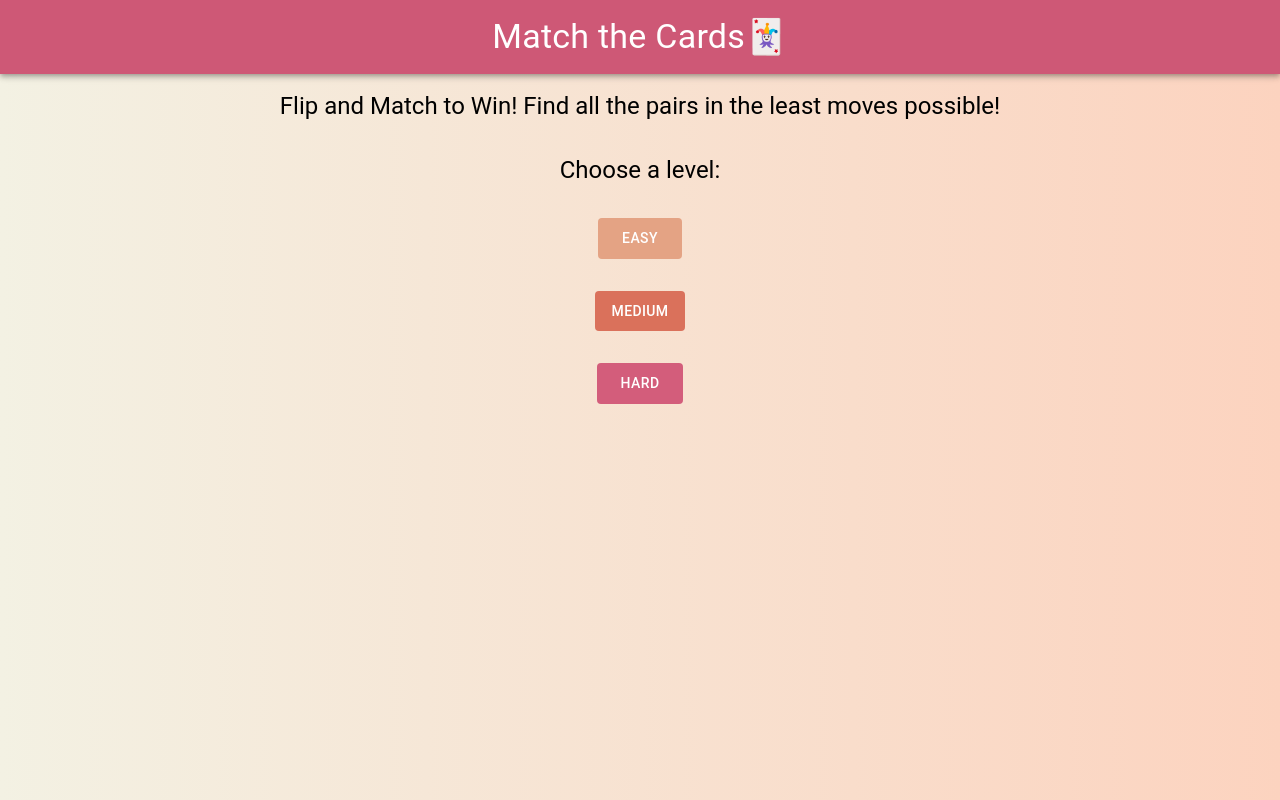
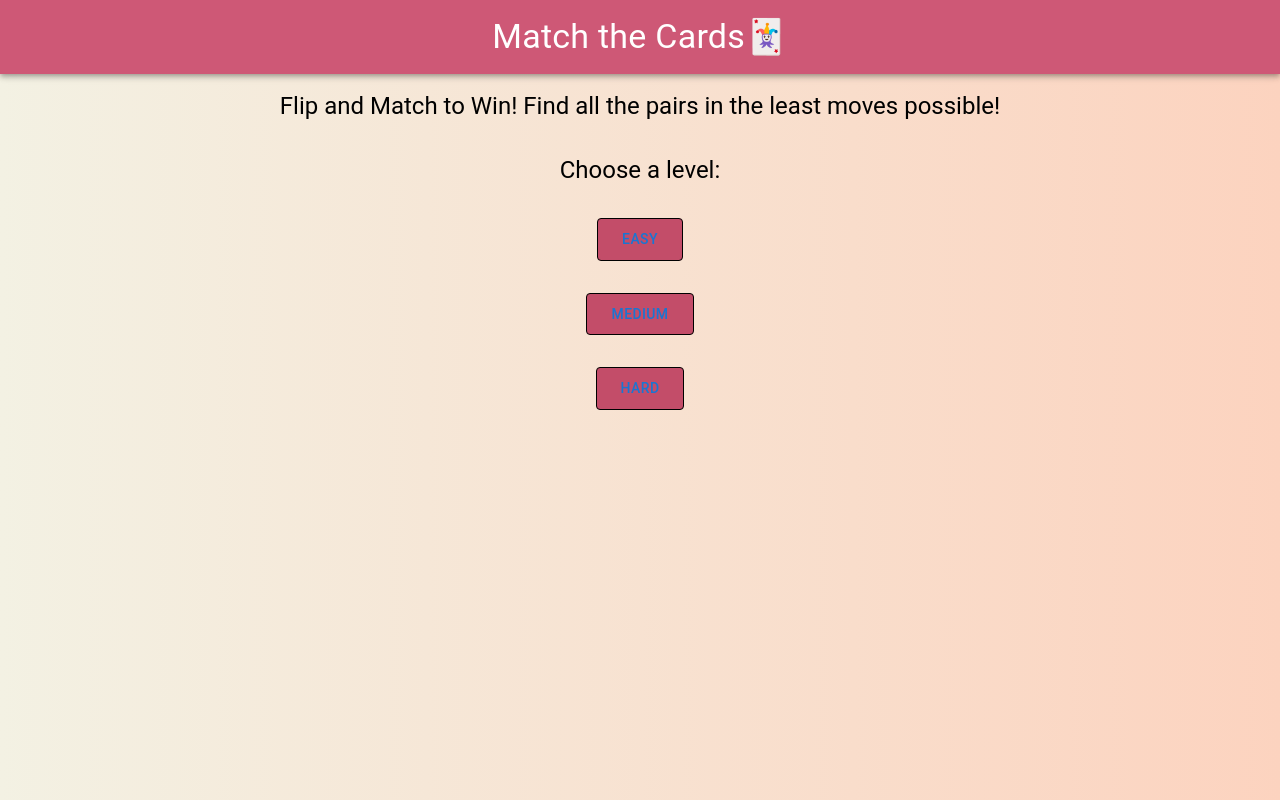
Before and after one commit to kavyakunder/card-game, a React (Create React App) app: page / in a window 1280 px wide. Built offline with nearby package versions, Linux system fonts and the light colour scheme.

Commit message:
refactor:make changes

```diff
--- a/src/App.style.tsx
+++ b/src/App.style.tsx
@@ -1,10 +1,29 @@
 import { makeStyles } from "@mui/styles";
 
 export const useAppStyles = makeStyles({
+  btnLevels: {
+    "& .MuiButton-root": {
+      color: "#fffff !important",
+      margin: "1rem",
+      padding: "0.5rem 1.5rem",
+      border: "1px solid black",
+      backgroundColor: "#C34D69",
+    },
+  },
   btnHard: {
-    "& .MuiButtonBase-root": {
-      backgroundColor: "#C34D69",
-      color: "#fffff",
+    backgroundColor: "#C34D69",
+    // },
+  },
+
+  btnMedium: {
+    "& .MuiButton-root": {
+      backgroundColor: "#DA715B",
+    },
+  },
+  btnEasy: {
+    "& .MuiButton-root": {
+      backgroundColor: "#E4A384",
+      color: "#ffff",
       margin: "1rem",
       padding: "0.5rem 1.5rem",
     },
--- a/src/App.tsx
+++ b/src/App.tsx
@@ -4,6 +4,7 @@ import Typography from "@mui/material/Typography";
 import AppBar from "@mui/material/AppBar";
 import Grid from "@mui/material/Grid";
 import { Card } from "./component/Card";
+import { useMemo } from "react";
 import { useAppStyles } from "./App.style";
 
 const CARD_DATA: CardType[] = [
@@ -36,11 +37,14 @@ function App(): JSX.Element {
   const [cards, setCards] = useState<Array<CardType>>([]);
   const [moves, setMoves] = useState<number>(0);
 
-  const matchedCards = cards.filter((card) => card.isMatched);
+  const matchedCards = useMemo(
+    () => cards.filter((card) => card.isMatched),
+    [cards]
+  );
 
   const shuffleArray = (array: CardType[]) => {
     for (let i = array.length - 1; i > 0; i--) {
-      let j = Math.floor(Math.random() * (i + 1));
+      const j = Math.floor(Math.random() * (i + 1));
       [array[i], array[j]] = [array[j], array[i]];
     }
     return array;
@@ -48,22 +52,23 @@ function App(): JSX.Element {
 
   const handleCardClick = (clickedCard: CardType) => {
     const updatedCards = [...cards];
+
     const cardIndex = cards.findIndex((card) => card.id === clickedCard.id);
 
     updatedCards[cardIndex] = {
       ...updatedCards[cardIndex],
       isFlipped: true,
     };
+
     setCards(updatedCards);
 
-    let flippedCards = updatedCards.filter(
+    const flippedCards = updatedCards.filter(
       (card) => card.isFlipped && !card.isMatched
     );
 
     if (flippedCards.length === 2) {
       setMoves(moves + 1);
       const [card1, card2] = flippedCards;
-
       const matchedCards = updatedCards.map((card) => {
         return {
           ...card,
@@ -76,15 +81,13 @@ function App(): JSX.Element {
             card.isMatched,
         };
       });
-
       setTimeout(() => {
         setCards(matchedCards);
-      }, 400);
+      }, 1000);
     } else {
       setCards(updatedCards);
     }
   };
-
   const handleDifficultyLevel = (level: string) => {
     let numOfCards;
     switch (level) {
@@ -103,7 +106,7 @@ function App(): JSX.Element {
     setCards(shuffleArray(CARD_DATA.slice(0, numOfCards)));
   };
 
-  const playAgain = () => {
+  const handleRestart = () => {
     setCards([]);
     setMoves(0);
   };
@@ -134,7 +137,7 @@ function App(): JSX.Element {
               <Grid display="flex" justifyContent="center" alignItems="center">
                 <Button
                   variant="contained"
-                  onClick={playAgain}
+                  onClick={handleRestart}
                   data-testid="btn-playAgain"
                   style={{
                     backgroundColor: "#C34D69",
@@ -157,7 +160,7 @@ function App(): JSX.Element {
           <Grid display="flex" justifyContent="center">
             <Button
               variant="contained"
-              onClick={playAgain}
+              onClick={handleRestart}
               data-testid="btn-playAgain"
               style={{
                 backgroundColor: "#E4A384",
@@ -172,13 +175,14 @@ function App(): JSX.Element {
         </>
       )}
 
-      {cards.length === 0 ? (
+      {!cards.length ? (
         <Grid
           container
           alignItems="center"
           direction="column"
           display="flex"
           justifyContent="space-around"
+          className={classes.btnLevels}
         >
           <Typography
             data-testid="sub-title"
@@ -200,36 +204,18 @@ function App(): JSX.Element {
           <Button
             data-testid="btn-easy"
             onClick={() => handleDifficultyLevel("easy")}
-            style={{
-              backgroundColor: "#E4A384",
-              color: "#ffff",
-              margin: "1rem",
-              padding: "0.5rem 1.5rem",
-            }}
           >
             Easy
           </Button>
           <Button
             data-testid="btn-medium"
             onClick={() => handleDifficultyLevel("medium")}
-            style={{
-              backgroundColor: "#DA715B",
-              color: "#fff",
-              margin: "1rem",
-              padding: "0.5rem 1rem",
-            }}
           >
             Medium
           </Button>
           <Button
             data-testid="btn-hard"
             onClick={() => handleDifficultyLevel("hard")}
-            style={{
-              backgroundColor: "#D35D7B",
-              color: "#ffff",
-              margin: "1rem",
-              padding: "0.5rem 1.5rem",
-            }}
           >
             Hard
           </Button>
--- a/src/component/Card.tsx
+++ b/src/component/Card.tsx
@@ -10,6 +10,7 @@ type CardProps = {
 export const Card = ({ card, handleCardClick }: CardProps) => {
   const classes = useCardStyles();
 
+  const flippedOrMatched = card.isFlipped || card.isMatched;
   return (
     <div className={classes.card}>
       <Grid
@@ -21,13 +22,9 @@ export const Card = ({ card, handleCardClick }: CardProps) => {
         justifyContent="center"
         key={card.id}
         onClick={() => handleCardClick(card)}
-        className={
-          card.isFlipped || card.isMatched
-            ? classes.frontDesign
-            : classes.backDesign
-        }
+        className={flippedOrMatched ? classes.frontDesign : classes.backDesign}
       >
-        {card.isFlipped || card.isMatched ? card.design : null}
+        {flippedOrMatched ? card.design : null}
       </Grid>
     </div>
   );
```
